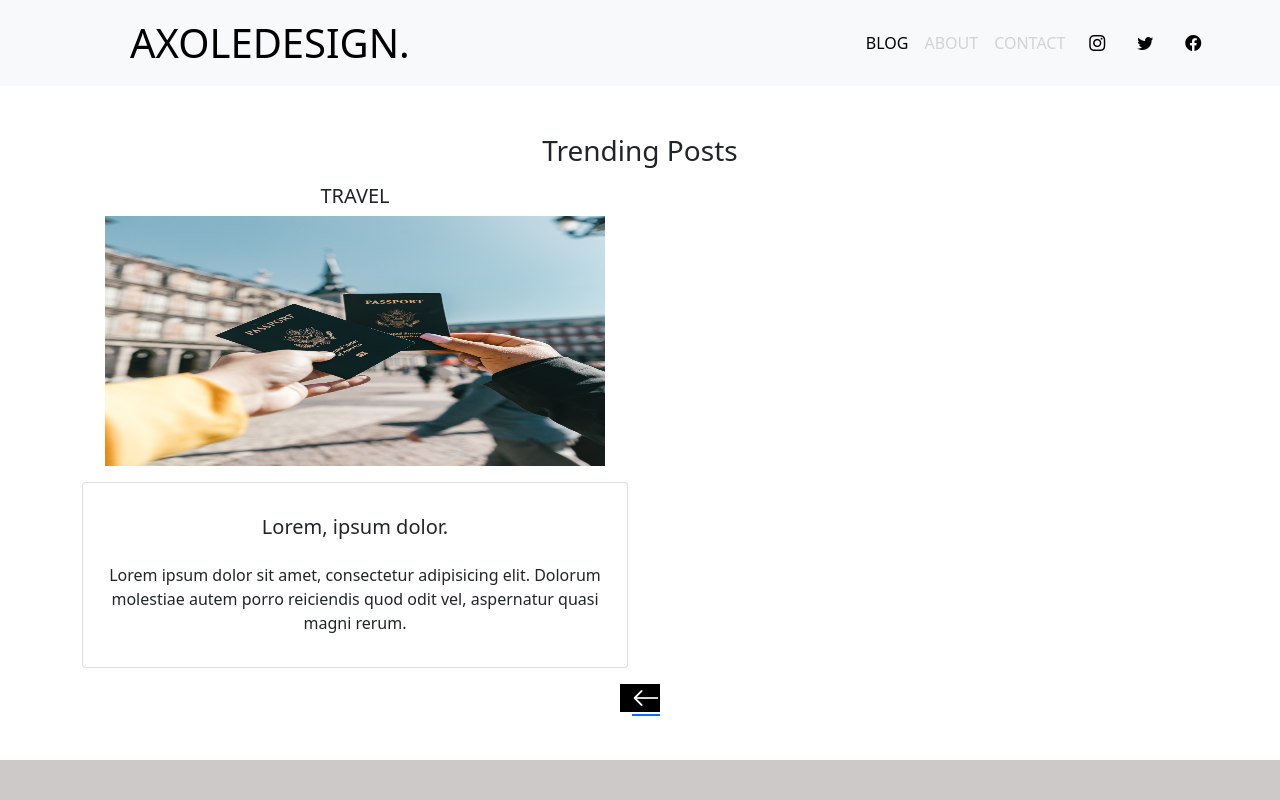
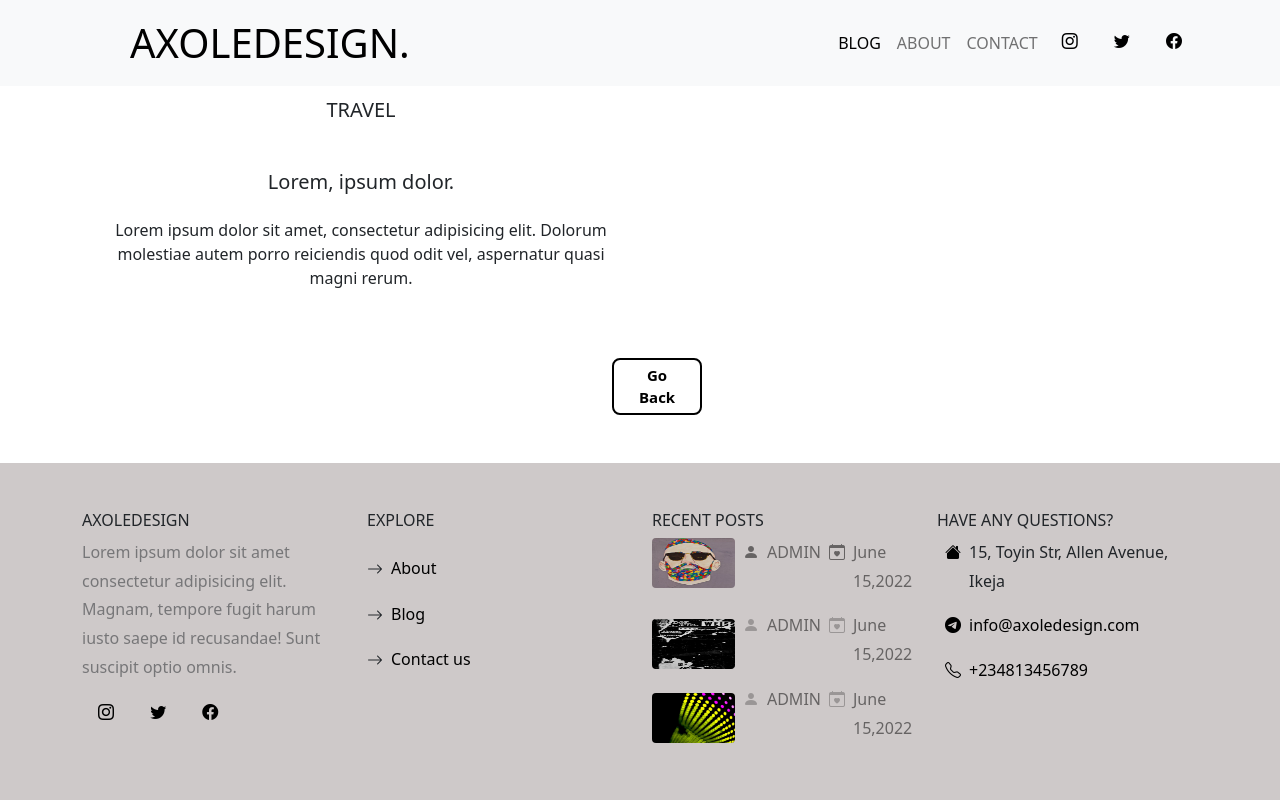
Before and after one commit to alaomartha/blog-api, a plain HTML site: page newpage.html in a window 1280 px wide. Shown: the top 800 px of the page. Drawn offline with nearby package versions, Linux system fonts and the light colour scheme.

Commit message:
corrections were made

```diff
--- a/about.html
+++ b/about.html
@@ -11,49 +11,34 @@
 </head>
 <body>
 
-  <nav class="navbar navbar-expand-lg bg-light">
+  <div class="navigation-section">
+    <nav class="navbar navbar-expand-lg navbar-light bg-light fixed-top text-black">
       <div class="container">
-      <a class="navbar-brand text-black mx-5 fs-1" href="#">AXOLEDESIGN.</a>
+        <a class="navbar-brand text-black mx-5 fs-1" href="index.html">AXOLEDESIGN.</a>
         <button class="navbar-toggler" type="button" data-bs-toggle="collapse" data-bs-target="#navbarSupportedContent" aria-controls="navbarSupportedContent" aria-expanded="false" aria-label="Toggle navigation">
           <span class="navbar-toggler-icon"></span>
         </button>
-      <div class="collapse navbar-collapse" id="navbarSupportedContent d-flex justify-content-end">
-        <ul class="navbar-nav me-auto mb-2 mb-lg-0">
+        <div class="collapse navbar-collapse justify-content-center" id="navbarSupportedContent">
+          <ul class="navbar-nav mb-2 mb-lg-0 ms-auto">
             <li class="nav-item">
-            <a class="nav-link active text-black blog" aria-current="page" href="index.html">BLOG</a>
+              <a class="nav-link active text-black my-auto blog" aria-current="page" href="index.html">BLOG</a>
             </li>
             <li class="nav-item">
-            <a class="nav-link about" href="#">ABOUT</a>
+              <a class="nav-link about" href="about.html">ABOUT</a>
             </li>
             <li class="nav-item">
-            <a class="nav-link d-flex contact" href="contact.html">CONTACT</a>
-          </li>
-          <!-- <li class="nav-item dropdown">
-            <a class="nav-link dropdown-toggle" href="#" id="navbarDropdown" role="button" data-bs-toggle="dropdown" aria-expanded="false">
-              Dropdown
-            </a>
-            <ul class="dropdown-menu" aria-labelledby="navbarDropdown">
-              <li><a class="dropdown-item" href="#">Action</a></li>
-              <li><a class="dropdown-item" href="#">Another action</a></li>
-              <li><hr class="dropdown-divider"></li>
-              <li><a class="dropdown-item" href="#">Something else here</a></li>
-            </ul>
-          </li>
-          <li class="nav-item">
-            <a class="nav-link disabled">Disabled</a>
+              <a class="nav-link contact" href="contact.html">CONTACT</a>
             </li>
           </ul>
-        <form class="d-flex" role="search">
-          <input class="form-control me-2" type="search" placeholder="Search" aria-label="Search">
-          <button class="btn btn-outline-success" type="submit">Search</button> -->
-        <!-- </form> -->
-
+          <div class="icons mb-1">
             <a href="www.instagram.com" class="mt-2 text-black"><i class="bi bi-instagram mx-3 "></i></a>
             <a href="www.twitter.com" class="mt-2 text-black"><i class="bi bi-twitter mx-3"></i></a>
             <a href="www.facebook.com" class="mt-2 text-black"><i class="bi bi-facebook mx-3"></i></a>
           </div>
         </div>
+      </div>
     </nav>
+  </div>
 
   <div class="container-fluid about-us py-5">
     <div class="text text-black d-flex justify-content-center align-items-center py-5">
@@ -66,7 +51,7 @@
   </div>
 
   <div class="aboutme">
-    <div class="container d-flex">
+    <div class="container d-lg-flex">
       <div class="aboutme-image mt-5">
         <img src="./images/happyme.jpg" alt="" width="350">
       </div>
@@ -185,13 +170,13 @@
           </div>
           </div>
         </div>
-        <p class="py-3">copyright &COPY; 2022, designed by M@ha</p>
+        <p class="py-3 mb-0">copyright &COPY; 2022, designed by M@ha</p>
       </div>
     </div>
   </section>
 
 
 
-  <script  src="https://cdn.jsdelivr.net/npm/bootstrap@5.1.3/dist/js/bootstrap.bundle.min.js" integrity="sha384-ka7Sk0Gln4gmtz2MlQnikT1wXgYsOg+OMhuP+IlRH9sENBO0LRn5q+8nbTov4+1p" crossorigin="anonymous"></script></script>
+ <script src="https://cdn.jsdelivr.net/npm/bootstrap@5.1.3/dist/js/bootstrap.bundle.min.js" integrity="sha384-ka7Sk0Gln4gmtz2MlQnikT1wXgYsOg+OMhuP+IlRH9sENBO0LRn5q+8nbTov4+1p" crossorigin="anonymous"></script>
 </body>
 </html>
--- a/css/about.css
+++ b/css/about.css
@@ -3,13 +3,9 @@
   padding-bottom: 10px !important;
   line-height: 20px !important;
 }
-.blog{
-  margin-left: 400px;
-}
 .about , .contact{
   color: lightgray;
 }
-
 .bi-arrow-right{
   margin-top: -15px;
 }
@@ -24,16 +20,12 @@
   margin-top: -10px;
   font-size: 30px;
 }
-.about-me i{
-  font-size:20px;
-}
 .about-me:hover{
   background: black;
   color: white;
   padding: 20px;
   opacity: 0.7;
 }
-
 form{
   padding: 40px;
 }
@@ -48,10 +40,6 @@ form{
   font-weight: 400;
   background: #cec9c9;
 }
-
 .icon-links .bi-arrow-right{
   margin-top: 17px;
 }
-.links:hover{
-  color: rgb(214, 214, 22);
-}
--- a/css/contact.css
+++ b/css/contact.css
@@ -3,13 +3,9 @@
   padding-bottom: 10px !important;
   line-height: 20px !important;
 }
-.blog{
-  margin-left: 400px;
-}
 .about , .contact{
   color: lightgray;
 }
-
 form button:hover , .nav-item a:hover{
   color: black !important;
 }
@@ -21,15 +17,14 @@ form ::placeholder{
   border: none !important;
   background: #f5f6fa;
 }
-@media(max-width:426){
-  .image img{
-    width: 420px !important;
-  }
-}
-
 .foooter{
   font-size: 16px;
   line-height: 1.8;
   font-weight: 400;
   background: #cec9c9;
 }
+@media(max-width:426){
+  .image img{
+    width: 420px !important;
+  }
+}
--- a/css/newpage.css
+++ b/css/newpage.css
@@ -3,16 +3,31 @@
   padding-bottom: 10px !important;
   line-height: 20px !important;
 }
-.blog{
-  margin-left: 400px;
-}
 .about , .contact{
   color: lightgray;
 }
 .arrow{
+  width: 80px;
+}
+.btn{
+  padding: 10px 25px;
+  background: #fff;
+  font-size: 15px;
+  font-weight: 700;
+  border: 2px solid black;
+  border-radius: 8px;
+  margin-top: 20px;
+  outline: none;
+  cursor: pointer;
+  -webkit-border-radius: 8px;
+  -moz-border-radius: 8px;
+  -ms-border-radius: 8px;
+  -o-border-radius: 8px;
+}
+.btn:hover{
   background: black;
-  width: 40px;
-  text-align: center!important;
+  color: white!important;
+  opacity: 0.8;
 }
 .foooter{
   font-size: 16px;
--- a/css/style.css
+++ b/css/style.css
@@ -2,9 +2,6 @@
   padding-top: 10px !important;
   padding-bottom: 10px !important;
   line-height: 20px !important;
-}
-.blog{
-  margin-left: 400px;
 }
 .about , .contact{
   color: lightgray;
--- a/newpage.html
+++ b/newpage.html
@@ -10,49 +10,34 @@
   <title>View</title>
 </head>
 <body>
-  <nav class="navbar navbar-expand-lg bg-light">
+  <div class="navigation-section">
+    <nav class="navbar navbar-expand-lg navbar-light bg-light fixed-top text-black">
       <div class="container">
-      <a class="navbar-brand text-black mx-5 fs-1" href="#">AXOLEDESIGN.</a>
+        <a class="navbar-brand text-black mx-5 fs-1" href="index.html">AXOLEDESIGN.</a>
         <button class="navbar-toggler" type="button" data-bs-toggle="collapse" data-bs-target="#navbarSupportedContent" aria-controls="navbarSupportedContent" aria-expanded="false" aria-label="Toggle navigation">
           <span class="navbar-toggler-icon"></span>
         </button>
-      <div class="collapse navbar-collapse" id="navbarSupportedContent d-flex justify-content-end">
-        <ul class="navbar-nav me-auto mb-2 mb-lg-0">
+        <div class="collapse navbar-collapse justify-content-center" id="navbarSupportedContent">
+          <ul class="navbar-nav mb-2 mb-lg-0 ms-auto">
             <li class="nav-item">
-            <a class="nav-link active text-black blog" aria-current="page" href="index.html">BLOG</a>
+              <a class="nav-link active text-black my-auto blog" aria-current="page" href="index.html">BLOG</a>
             </li>
             <li class="nav-item">
               <a class="nav-link about" href="about.html">ABOUT</a>
             </li>
             <li class="nav-item">
-            <a class="nav-link d-flex contact" href="#">CONTACT</a>
-          </li>
-          <!-- <li class="nav-item dropdown">
-            <a class="nav-link dropdown-toggle" href="#" id="navbarDropdown" role="button" data-bs-toggle="dropdown" aria-expanded="false">
-              Dropdown
-            </a>
-            <ul class="dropdown-menu" aria-labelledby="navbarDropdown">
-              <li><a class="dropdown-item" href="#">Action</a></li>
-              <li><a class="dropdown-item" href="#">Another action</a></li>
-              <li><hr class="dropdown-divider"></li>
-              <li><a class="dropdown-item" href="#">Something else here</a></li>
-            </ul>
-          </li>
-          <li class="nav-item">
-            <a class="nav-link disabled">Disabled</a>
+              <a class="nav-link contact" href="contact.html">CONTACT</a>
             </li>
           </ul>
-        <form class="d-flex" role="search">
-          <input class="form-control me-2" type="search" placeholder="Search" aria-label="Search">
-          <button class="btn btn-outline-success" type="submit">Search</button> -->
-        <!-- </form> -->
-
+          <div class="icons mb-1">
             <a href="www.instagram.com" class="mt-2 text-black"><i class="bi bi-instagram mx-3 "></i></a>
             <a href="www.twitter.com" class="mt-2 text-black"><i class="bi bi-twitter mx-3"></i></a>
             <a href="www.facebook.com" class="mt-2 text-black"><i class="bi bi-facebook mx-3"></i></a>
           </div>
         </div>
+      </div>
     </nav>
+  </div>
 
 
   <section class="trending mt-5">
@@ -60,12 +45,11 @@
       <div class="mt-5">
         <h3 class="my-3 text-center">Trending Posts</h3>
         <div class="posts-box">
-          <div class="row" id="post-layout">
-            <div class="col-md-6 text-center">
+          <div id="post-layout">
+            <div class="col-md-6 col-sm-12 text-center">
               <h5>TRAVEL</h5>
-              <img src="./images/travel.jpg" alt="" width="500px" height = "250px">
-              <div class="card mt-3">
-                <div class="card-body">
+              <div class="mt-3 d-lg-flex"></div>
+                <div class="card-body align-items-center">
                   <p class="post-id"></p>
                   <h5 class="post-heading mb-4">Lorem, ipsum dolor.</h5>
                   <p class="your-experience">Lorem ipsum dolor sit amet, consectetur adipisicing elit. Dolorum molestiae autem porro reiciendis quod odit vel, aspernatur quasi magni rerum.</p>
@@ -73,16 +57,6 @@
               </div>
 
             </div>
-            <!-- <div class="col-md-6">
-              <h5>BUSINESS</h5>
-              <img src="./images/business.jpg" alt="" width="450px" height = "200px">
-              <div class="card mt-3">
-                <div class="card-body">
-                  <h5 class="post-body mb-4">Lorem, ipsum dolor.</h5>
-                  <p class="business-experience">Lorem ipsum dolor sit amet, consectetur adipisicing elit. Dolorum molestiae autem porro reiciendis quod odit vel, aspernatur quasi magni rerum.</p>
-                </div>
-              </div>
-            </div> -->
           </div>
         </div>
       </div>
@@ -90,7 +64,7 @@
    </section>
 
    <div class="arrow container mt-3">
-    <a href="index.html"><i class="bi bi-arrow-left fs-3 d-flex align-items-center justify-contents-center text-white rounded-circle"></i></a>
+    <a href="index.html" class="text-black py-1 btn">Go Back</a>
    </div>
 
    <div class="foooter mt-5">
@@ -167,10 +141,11 @@
           </div>
           </div>
       </div>
-      <p class="py-3">copyright &COPY; 2022, designed by M@ha</p>
+      <p class="py-3 mb-0">copyright &COPY; 2022, designed by M@ha</p>
     </div>
   </div>
 
   <script src="./js/newpage.js"></script>
+  <script src="https://cdn.jsdelivr.net/npm/bootstrap@5.0.2/dist/js/bootstrap.bundle.min.js" integrity="sha384-MrcW6ZMFYlzcLA8Nl+NtUVF0sA7MsXsP1UyJoMp4YLEuNSfAP+JcXn/tWtIaxVXM" crossorigin="anonymous"></script>
 </body>
 </html>
```
Also changed, not shown: contact.html (+13 -28 lines), index.html (+15 -27 lines), js/script.js (+17 -17 lines). Lines whose indentation alone changed are shown as unchanged.
